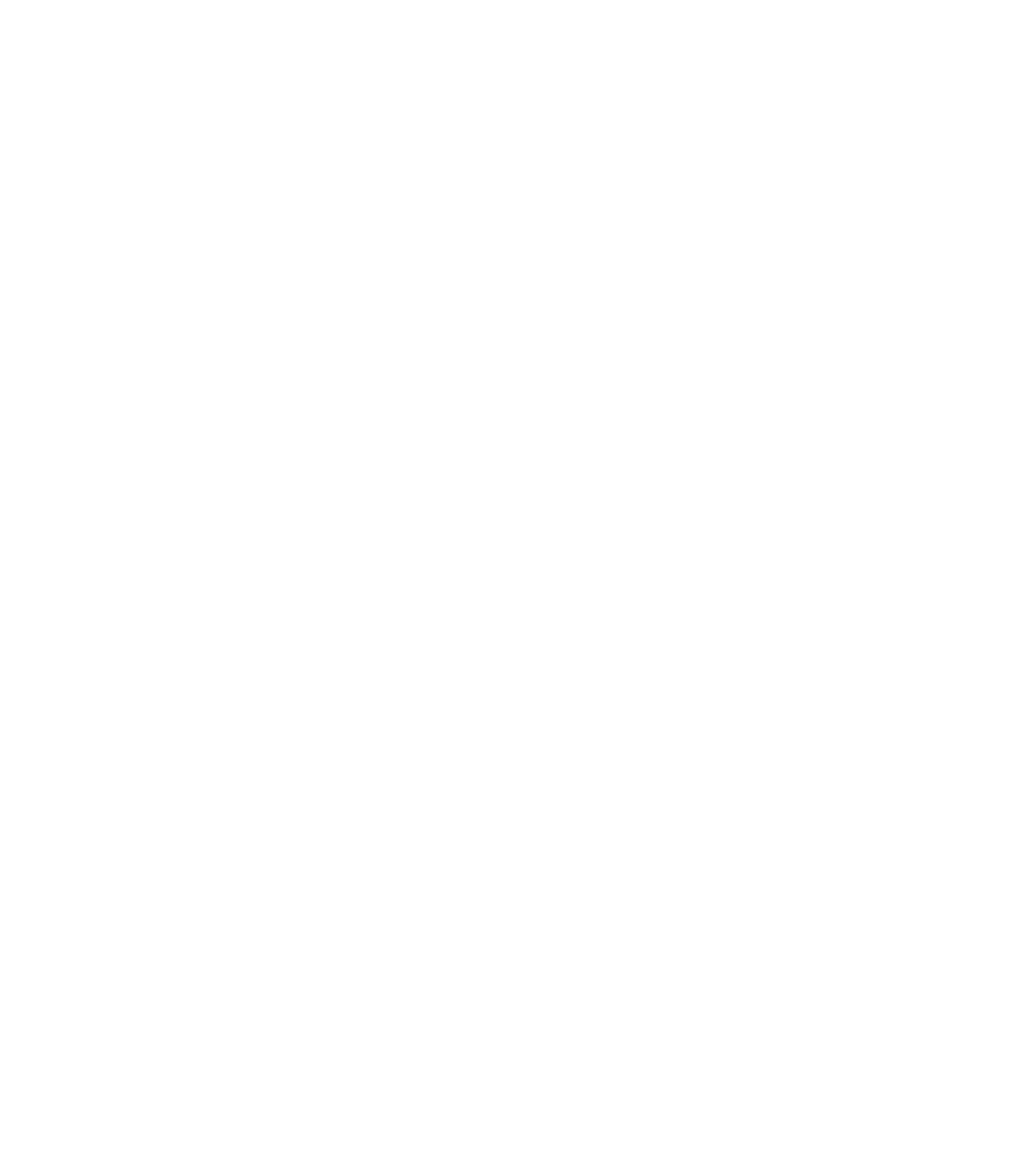
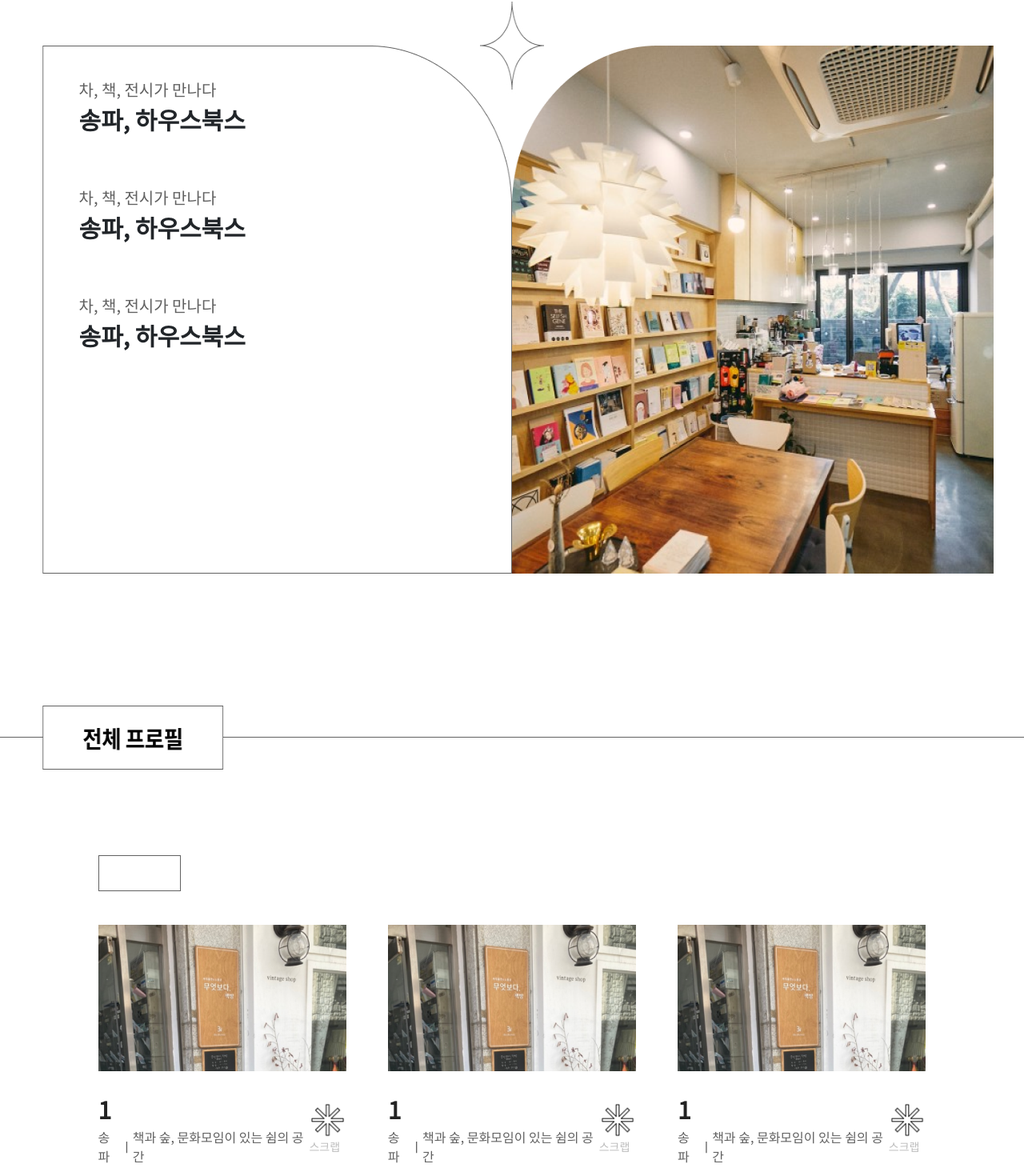
Before and after one commit to Booksphillic/Booksphillic-Client, a React (Create React App) app: page /profile in a window 1280 px wide. Before the commit this address had no page. Shown: the part 577-2047 px from the top of the page at 80% size. Before the commit the page ends 800 px from the top, so only its background shows below. Built offline with nearby package versions, Linux system fonts and the light colour scheme.

Commit message:
feat: 책방 프로필 메인화면 ui

```diff
--- a/src/Router.js
+++ b/src/Router.js
@@ -12,7 +12,7 @@
 import { Accordion } from 'react-bootstrap';
 import ContentsList from './pages/Collections/ContentsList';
 import UserMyPage from './pages/UserMyPage/UserMyPage';
-import Apply from './pages/UserMyPage/Apply';
+import Profile from './pages/BookstoreProfile/Profile';
 
 const Router = () => {
   return (
@@ -29,6 +29,7 @@
             <Route path="/collection" element={<ContentsList/>}></Route>
             <Route path="/allCollection" element={<AllList/>}/>
             <Route path="/userPage" element={<UserMyPage/>}></Route>
+            <Route path="/profile" element={<Profile></Profile>}/>
             <Route path='/misteryInfo' element={<MisteryInfo/>}></Route>
 
     </Routes>
--- /dev/null
+++ b/src/components/DropDown.jsx
@@ -0,0 +1,17 @@
+import React from 'react'
+import styled from "styled-components";
+import { Box } from './apply/Boxs';
+const DropDown = () => {
+  return (
+   <DropDownWrapper>
+
+   </DropDownWrapper>
+  )
+}
+
+export default DropDown
+const DropDownWrapper=styled(Box)`
+height: 45px;
+    width:10%;
+
+`
--- /dev/null
+++ b/src/pages/BookstoreProfile/Card.jsx
@@ -0,0 +1,62 @@
+import { BottomNavigation } from '@mui/material';
+import React from 'react'
+import styled from "styled-components";
+import { ColContainer, RowContainer } from '../../components/Container';
+
+const Card = ({title}) => {
+  return (
+    <CardContainer>
+      <Img src='../img/bookstore1.png'></Img>
+      <ContentContainer>
+        <Left>
+            <Title>{title}</Title>
+            <RowContainer>
+                <Bottom>송파</Bottom>
+                <Bottom>ㅣ</Bottom>
+                <Bottom>책과 숲, 문화모임이 있는 쉼의 공간</Bottom>
+            </RowContainer>
+        </Left>
+        <Right>
+            <ColContainer>
+            <img src='../img/scrap.png'></img>
+            <ScrapTitle>스크랩</ScrapTitle>
+            </ColContainer>
+        </Right>
+      </ContentContainer>
+
+    </CardContainer>
+  )
+}
+
+export default Card
+const CardContainer=styled(ColContainer)`
+  height: 366px;
+`
+const Img=styled.img`
+  width:100%;
+  height: 50%;
+  margin-bottom: 25px;
+`
+const ContentContainer=styled(RowContainer)`
+
+`
+const Left=styled(ColContainer)`
+    width:85%;
+`
+const Right=styled(ColContainer)`
+    width:15%;
+`
+const Title=styled.div`
+  font-weight: 700;
+  font-size: 30px;
+  line-height: 45px;
+  color: #222222;
+`
+const Bottom=styled.div`
+  font-size: 16px;
+  color: #616161;
+`
+const ScrapTitle=styled.div`
+    font-size: 14px;
+color: #BDBDBD;
+`
--- /dev/null
+++ b/src/pages/BookstoreProfile/Profile.jsx
@@ -0,0 +1,95 @@
+import React,{useState} from 'react'
+import styled from "styled-components";
+import { CenterContainer, ColContainer, Container,RowContainer } from '../../components/Container';
+import Header from '../../components/Header';
+import Footer from '../../components/Footer';
+import { Category } from '@mui/icons-material';
+import DropDown from '../../components/DropDown';
+import Card from './Card';
+import Pagination from '../../components/Pagination';
+const dummy=["1","1","1","1","1","1","1","1","1","1"];
+
+const Profile = () => {
+  const [limit, setLimit]=useState(9);
+  const [page, setPage]=useState(1);
+  const offset=(page-1)*limit;
+  return (
+    <Background>
+      <Header/>
+      <CenterContainer>
+        <Weekly>
+          <WeeklyTitle>
+            <Title>
+              <Sub>차, 책, 전시가 만나다</Sub>
+              <div>송파, 하우스북스</div>
+            </Title>
+            <Title>
+              <Sub>차, 책, 전시가 만나다</Sub>
+              <div>송파, 하우스북스</div>
+            </Title>
+            <Title>
+              <Sub>차, 책, 전시가 만나다</Sub>
+              <div>송파, 하우스북스</div>
+            </Title>
+          </WeeklyTitle>
+          <WeeklyImg src='../img/profile/sample.png'></WeeklyImg>
+        </Weekly>
+        <Content>
+        <DropDown/>
+        <Collection>
+          {dummy.slice(offset, offset+limit).map((dum)=>(
+            <Card title={dum}/>
+          ))}
+        </Collection>
+        <Pagination
+              total={dummy.length}
+              limit={limit}
+              page={page}
+              setPage={setPage}
+           />
+        </Content>
+      </CenterContainer>
+      <Footer/>
+    </Background>
+  )
+}
+
+export default Profile
+const Background=styled(Container)`
+background-image: url('../img/background/background_profile.jpg');
+background-attachment: local;
+background-size: 100% 3803px;
+`
+const Weekly=styled(RowContainer)`
+  margin-top: 570px;
+  margin-bottom: 205px;
+`
+const WeeklyTitle=styled(ColContainer)`
+  width:50%;
+  gap:60px;
+  height:660px;
+  padding: 40px 0 0 5%;
+`
+const WeeklyImg=styled.img`
+  width:50%;
+  height: 660px;
+`
+const Title=styled.div`
+font-weight: 700;
+font-size: 30px;
+`
+const Content=styled(Container)`
+  margin: 147px 7% 151px 7%;
+`
+const Sub=styled.div`
+  font-weight: 500;
+font-size: 20px;
+color: #616161;
+`
+const Collection=styled.div`
+  display: grid;
+  grid-template-columns: 1fr 1fr 1fr;
+  grid-template-rows: 1fr 1fr 1fr;
+  gap:107px 5%;
+  margin-top:42px;
+`
--- a/src/pages/UserMyPage/UserMyPage.jsx
+++ b/src/pages/UserMyPage/UserMyPage.jsx
@@ -12,7 +12,6 @@
     const handleContent=()=>{
         switch (tab) {
             case 1:
-
                return <Apply/>
              case 2:
                 return <EditProfile/>
```
Also changed, not shown: public/img/background/background_profile.jpg (added), public/img/profile/sample.png (added).
